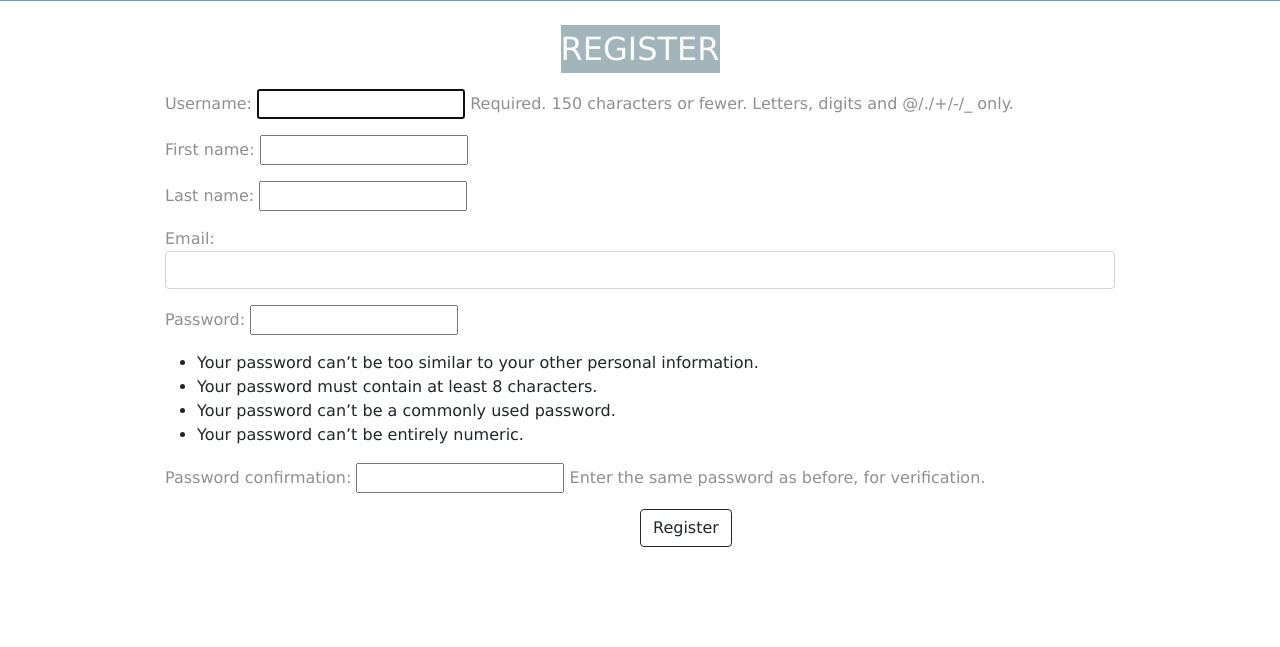
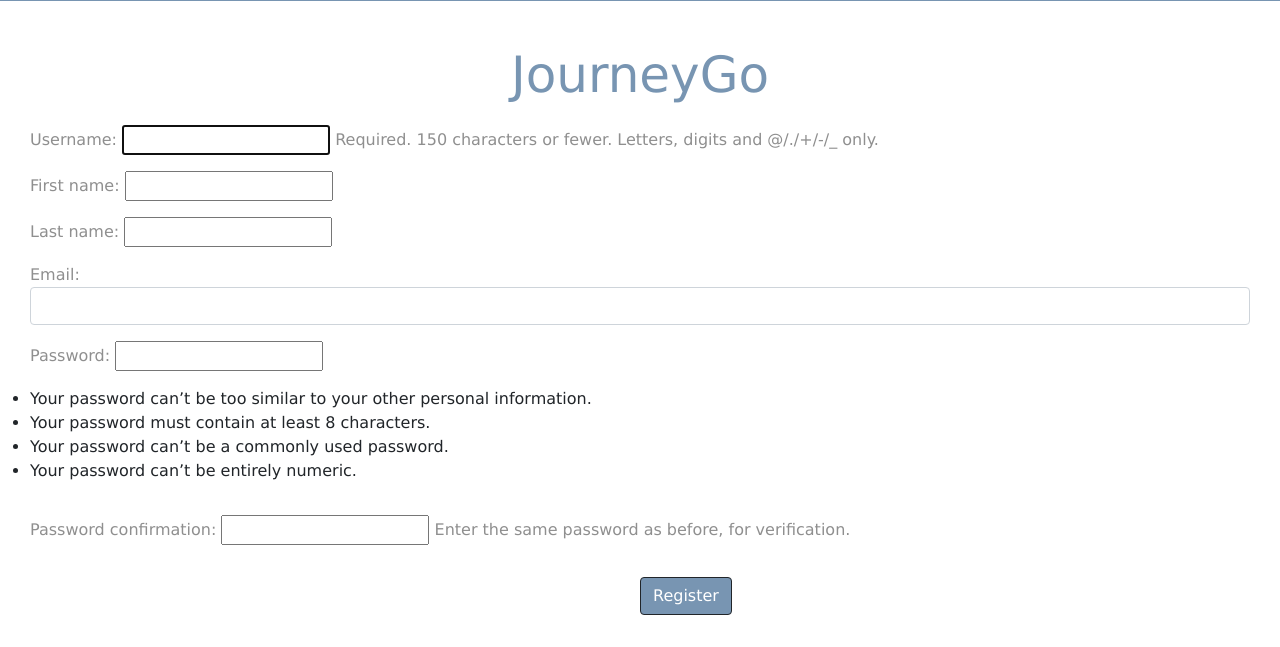
Before and after one commit to Paulyang80/JourneyGo, a Django app: page /register/ in a window 1280 px wide. Shown: the part 153-800 px from the top of the page. Run offline with Django 4.2, Linux system fonts and the light colour scheme; some libraries are stand-ins or nearby versions.

Commit message:
Demo ver1/2022-11-03

```diff
--- a/JG_Django/jg_app/static/css/checkbox.css
+++ b/JG_Django/jg_app/static/css/checkbox.css
@@ -4,7 +4,6 @@
   margin: 0;
   padding: 0;
   box-sizing: border-box;
-  font-family: "Montserrat", sans-serif;
 }
 
 body {
@@ -18,7 +17,7 @@ body {
 .wrapper .title {
   font-size: 24px;
   color: #fff;
-  font-weight: 700;
+  /* font-weight: 700; */
   text-align: center;
   margin-bottom: 50px;
 }
--- a/JG_Django/jg_app/templates/base2.html
+++ b/JG_Django/jg_app/templates/base2.html
@@ -1,12 +1,12 @@
 {% load static %}
 
-<section id="title">
+<section id="title" style="background-color: #7895B2 !important; color: #E7F6F2;">
     <div class="container-fluid" style="padding: 25px 40px 25px 30px !important">
         <!-- Nav Bar -->
         <nav class="navbar navbar-expand-lg navbar-dark">
             <a class="navbar-brand" href="{% url 'index' %}">
                 <div class="logo-image">
-                    <img src="{% static "images/JourneyGo.png" %}" class="img-fluid" width="120px" height="60px" style="margin-right: 15px;">
+                    <img src="{% static "images/JourneyGo.png" %}" class="img-fluid" width="120px" height="60px" style="margin-right: 15px; font-family: 'Lucida Sans', sans-serif;">
                     JourneyGo
                 </div>
 
--- a/JG_Django/jg_app/templates/finalRoom.html
+++ b/JG_Django/jg_app/templates/finalRoom.html
@@ -8,7 +8,7 @@
 <body>
     {% include 'base2.html' %}
 
-    <h1 style="text-align:center; margin-top: 30px;">Final Room</h1>
+    <h1 style="text-align:center; margin-top: 40px;margin-bottom:40px; font-size: 50px; color: #7895B2;" >Final Group Members</h1>
 
     <div class="container" style="text-align: center !important;">
         <div class="row row-cols-1 row-cols-md-4 g-3" style="margin-top: 20px; text-align: center;position: relative; padding-left: 110px;">
@@ -27,6 +27,7 @@
 
         <div align="center" style="margin-top: 30px;">
             <a href="{% url 'spotvote' %}"><button type="button" class="btn btn-secondary btn-lg" style="background-color: #E8DFCA; color: black ">Let's go!</button></a>
+            <a href="{% url 'room2' %}"><button type="button" class="btn btn-secondary btn-lg" style="background-color: #AEBDCA; border-color: black;">Cancel</button></a>
         </div>
     </div>
 
--- a/JG_Django/jg_app/templates/loading.html
+++ b/JG_Django/jg_app/templates/loading.html
@@ -7,8 +7,6 @@
     <meta name="viewport" content="width=device-width, initial-scale=1.0">
     <title>Loading</title>
     <!-- <link rel="stylesheet" href="{% static "css/loading.css" %}"> -->
-</head>
-
     <!-- CSS沒反應，我先把格式寫這邊 -->
     <style>
 
@@ -108,6 +106,9 @@ body {
         66.6% {z-index: 1}
       }
       </style>
+</head>
+
+
 <body>
 
 <section class="loading">
--- a/JG_Django/jg_app/templates/map.html
+++ b/JG_Django/jg_app/templates/map.html
@@ -29,7 +29,7 @@
 
 
     <br><br>
-    <h2 style="text-align:center; font-family: Lucida Sans;">Do you like this travel itinerary？</h2>
+    <h1 style="text-align:center; margin-top: 40px; font-size: 40px; color: #7895B2;" >Like This Journey?</h1>
 
     {% for doc, res, lod, id, pt, pd in tourist_info %}
     <div class="info mx-auto" style="text-align:center;"><br><br><br>
@@ -70,7 +70,7 @@
             <hr>
             <h6>Nearby accommodation:</h6>
             {% for l in lod %} <p>{{ l }}</p> {% endfor %}
-            <a href=""><button type="button" class="btn btn-primary btn-lg" style="text-align: center; font-family: Lucida Sans;" data-bs-toggle="modal" data-bs-target="#exampleModal">Google map</button></a>
+            <a href=""><button type="button" class="btn btn-primary btn-lg" style="text-align: center; font-family: Lucida Sans; background-color: #7895B2;" data-bs-toggle="modal" data-bs-target="#exampleModal">Google map</button></a>
           </div>
         </div>
       </div>
--- a/JG_Django/jg_app/templates/register.html
+++ b/JG_Django/jg_app/templates/register.html
@@ -22,21 +22,17 @@
 
   {% include 'base2.html' %}
   &nbsp;
- <p>
-  <span class=title style="background-color:#A2B5BB "  >
-    REGISTER
-</span>
-</p>
+  <h1 style="text-align:center; margin-top: 20px; margin-bottom: 20px; font-size: 50px; color: #7895B2;" >JourneyGo</h1>
 
-<form method="post" style="width:950px;">
-  {% csrf_token %}
+  <form method="post" style="margin-left: 30px; margin-right: 30px;">
+    <div class="row mb-3">
+      {% csrf_token %}
+      {{ form.as_p }}
+    </div>
+    <input type="submit" value="Register" class="btn btn-outline-dark" style="margin-left: 50%; background-color: #7895B2; color: #fff;">
+  </form>
 
-      {{ form.as_p }}
-
-  <input type="submit" value="Register" class="btn btn-outline-dark" style="margin-left: 50%">
-  <br>
-
-</form>
+</body>
 
 
 
--- a/JG_Django/jg_app/templates/start.html
+++ b/JG_Django/jg_app/templates/start.html
@@ -32,9 +32,9 @@
   {% include 'base2.html' %}
 
   <div class="banner">
-    <div class="quote">
-      <p><span style="color:rgba(88, 88, 91, 0.967) ; font-family: Lucida Sans; ">Let's have fun together</span></p>
-    </div>
+
+    <h1 style="text-align:center; margin-top: 20px;margin-bottom:60px; font-size: 50px; color: #7895B2;" >Set Up Your Journey</h1>
+
     <div class="container d-flex justify-content-center align-items-center start-form">
       <div class="dropdown">
         <!--Dropdown Box-->
--- a/JG_Django/jg_app/views.py
+++ b/JG_Django/jg_app/views.py
@@ -508,9 +508,10 @@ def result(request):
         min = (i%3600)//60
         p2p_times.append([hr, min])
         total_time += int(i)
-    #print(p2p_times)
+    print(total_time)
     total_HM = [total_time//3600, (total_time%3600)//60]
-    #print(total_HM)
+    print(total_HM)
+
     # 抓交通長度
     length = route_by_name(new_tourist_list)[1]
     #print(length)
```
Also changed, not shown: JG_Django/jg_app/templates/room2.html (+4 -4 lines), JG_Django/jg_app/templates/spotvote.html (+3 -5 lines), 1 other file. Lines whose indentation alone changed are shown as unchanged.
